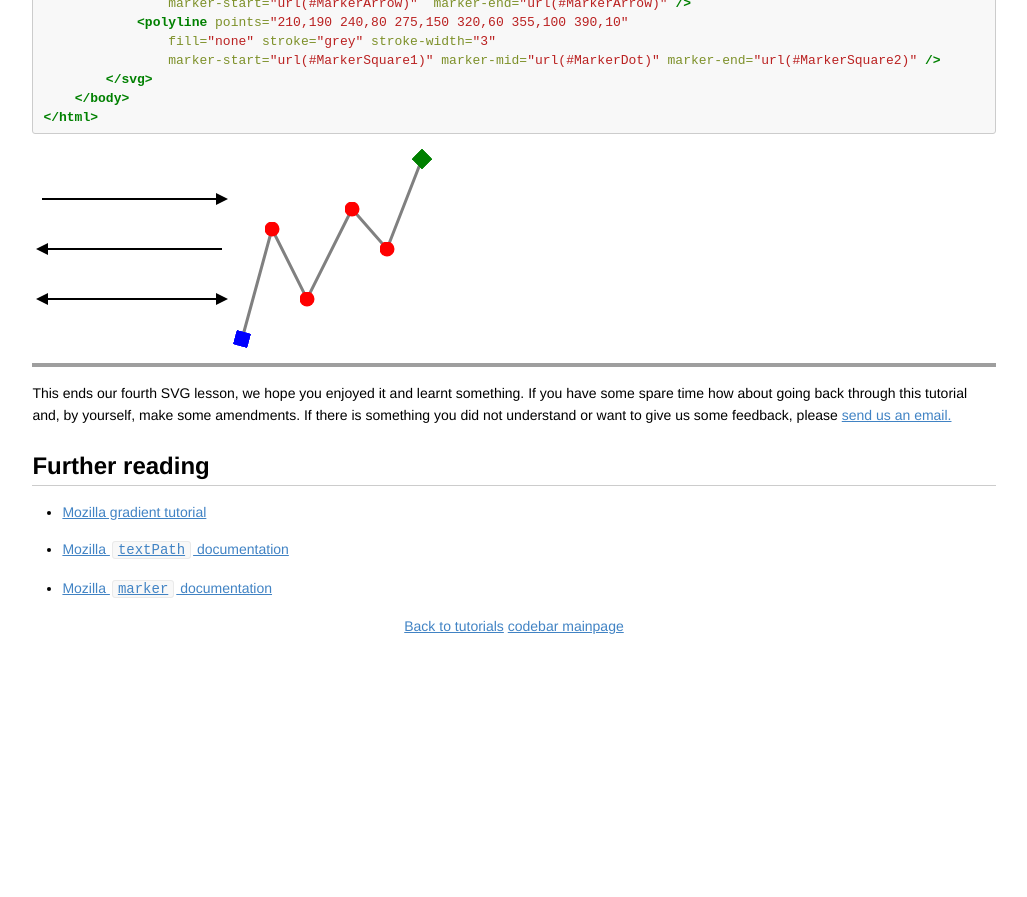
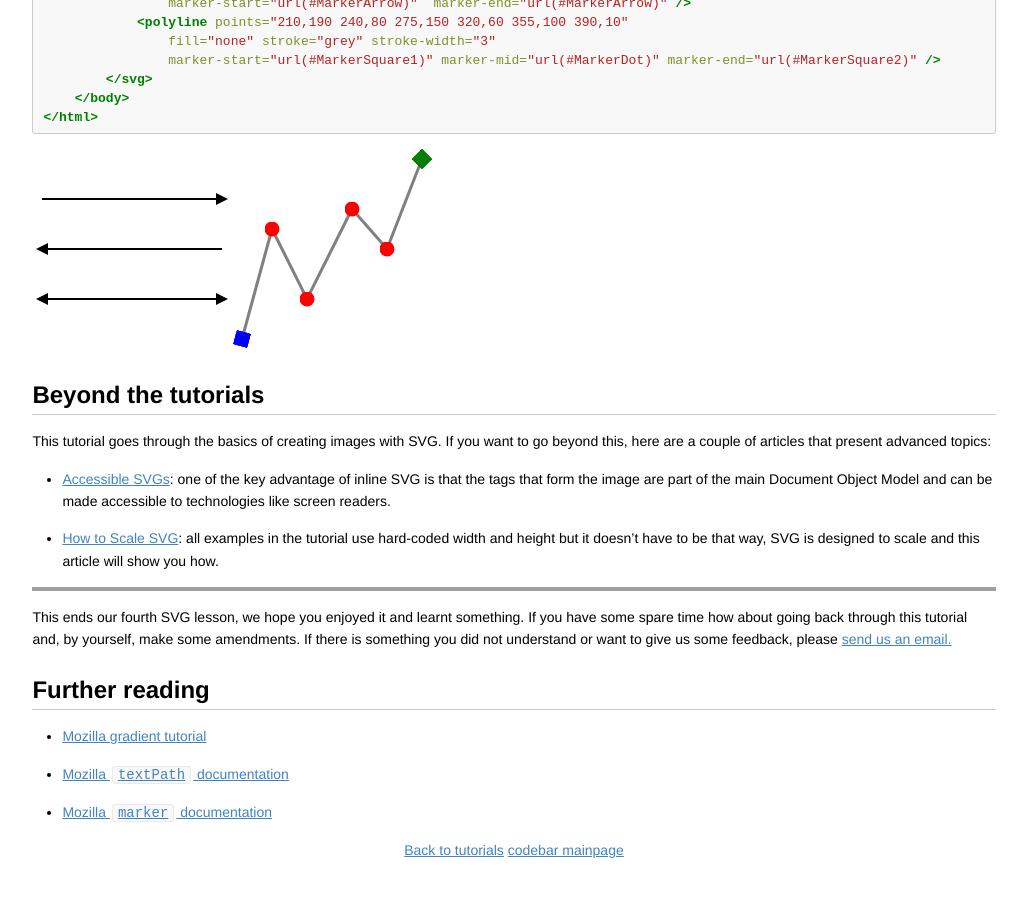
Before and after one commit to codebar/tutorials, a Jekyll site: the page built from svg/lesson4/tutorial.md, in a window 1280 px wide and 900 px high, scrolled down 6182 px. Shown: the top 897 px of the window, without its empty margins (126-1153 px from the left). Built offline with Jekyll 4.4.1, drawn with Linux system fonts in a browser that asks for light colours; before the commit the page ends 6857 px from its top, so only the background shows below that; grey boxes are pictures that could not be loaded.

Commit message:
Added mentions of Sketch, SVGOMG and the two articles on accessibility and scaling

```diff
--- a/svg/lesson4/tutorial.md
+++ b/svg/lesson4/tutorial.md
@@ -397,7 +397,17 @@ markers on the polyline.
         marker-start="url(#MarkerSquare1)" marker-mid="url(#MarkerDot)" marker-end="url(#MarkerSquare2)" />
 </svg>
 
+## Beyond the tutorials
 
+This tutorial goes through the basics of creating images with SVG. If you want
+to go beyond this, here are a couple of articles that present advanced topics:
+- [Accessible SVGs](https://css-tricks.com/accessible-svgs/): one of the key
+  advantage of inline SVG is that the tags that form the image are part of the
+  main Document Object Model and can be made accessible to technologies like
+  screen readers.
+- [How to Scale SVG](https://css-tricks.com/scale-svg/): all examples in the
+  tutorial use hard-coded width and height but it doesn't have to be that way,
+  SVG is designed to scale and this article will show you how.
 
 -----
 This ends our fourth SVG lesson, we hope you enjoyed it and learnt something.
```
Also changed, not shown: svg/lesson1/tutorial.md (+5 -1 lines).
